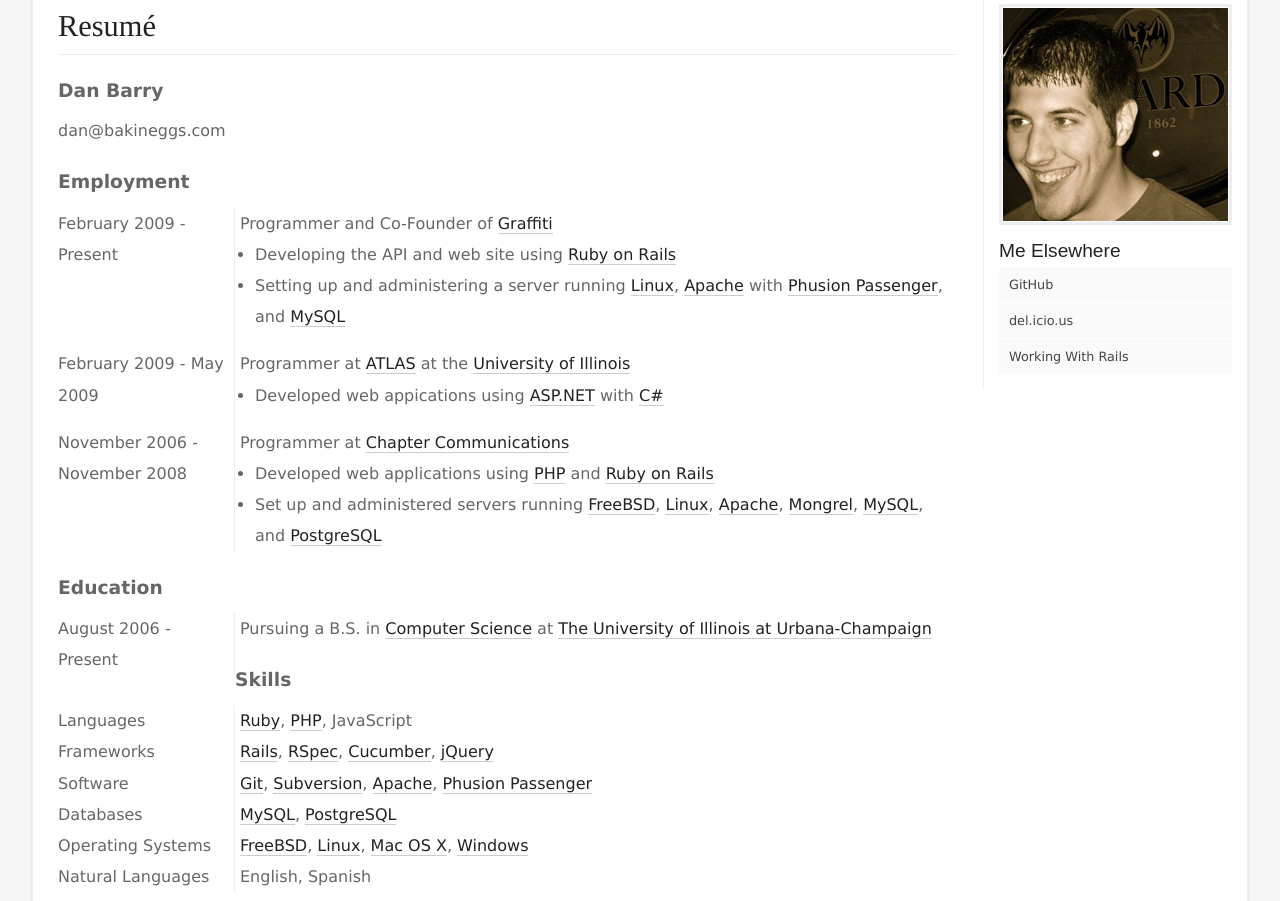
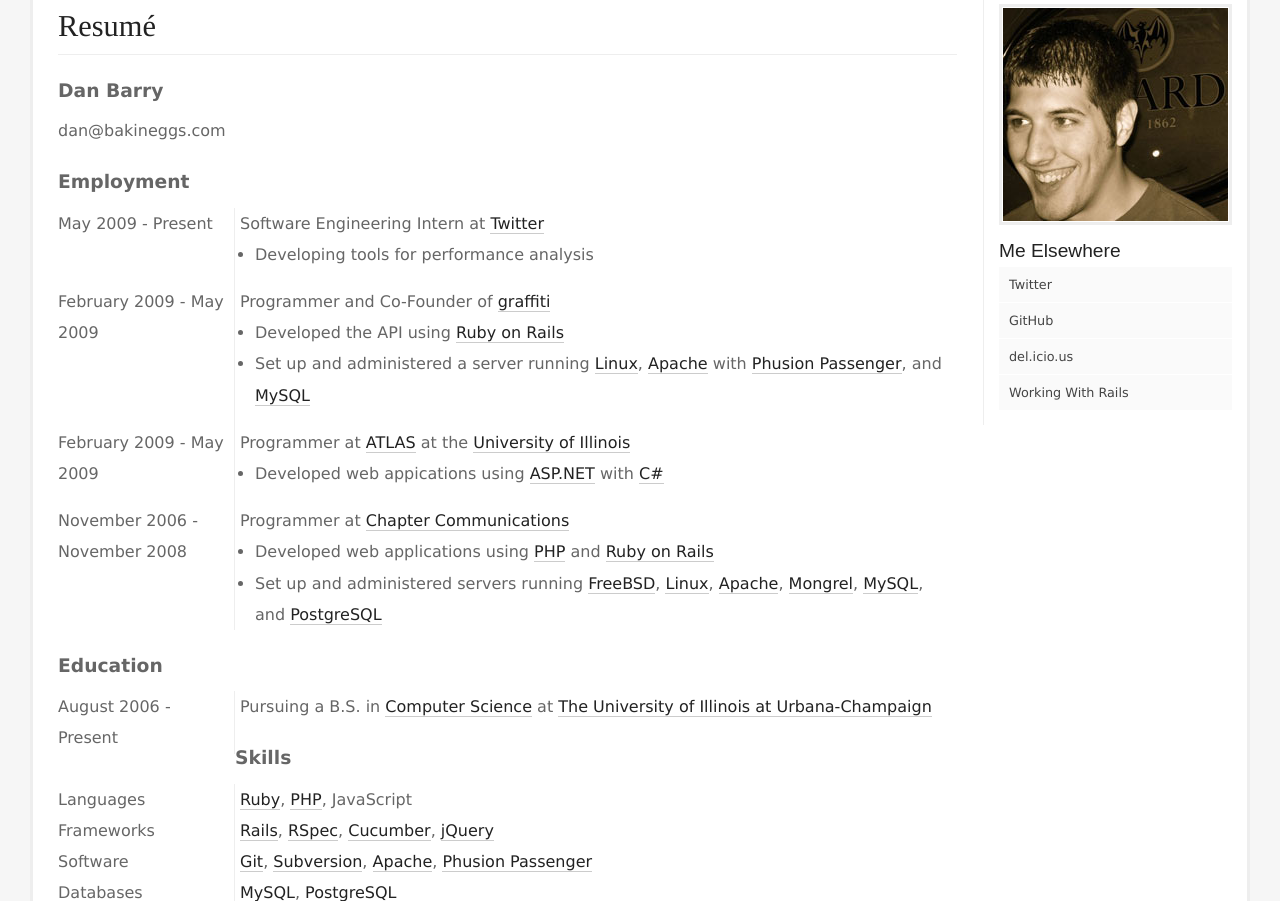
Before and after one commit to bakineggs/bakineggs.com, a PHP site: page /Resume in a window 1280 px wide. Shown: the part 204-1105 px from the top of the page. Run offline with PHP 8.4, Linux system fonts and the light colour scheme.

Commit message:
I got a job at Twitter

```diff
--- a/content/about.html
+++ b/content/about.html
@@ -8,5 +8,5 @@
   I'm also proficient in <a href="http://php.net">PHP</a> and JavaScript.
 </p>
 <p>
-  I'm currently living at the <a href="http://hackerhouse.bluwiki.com">Hacker House</a> in Palo Alto, California and working on <a href="http://graffitigeo.com">graffiti</a>.
+  I'm currently living in San Francisco, California where I am an intern at <a href="http://twitter.com">Twitter</a>.
 </p>
--- a/content/resume.html
+++ b/content/resume.html
@@ -4,12 +4,19 @@
 </p>
 <h3>Employment</h3>
 <dl id="employment">
-  <dt>February 2009 - Present</dt>
+  <dt>May 2009 - Present</dt>
   <dd>
-    Programmer and Co-Founder of <a href="http://graffitigeo.com">Graffiti</a>
+    Software Engineering Intern at <a href="http://twitter.com">Twitter</a>
     <ul>
-      <li>Developing the API and web site using <a href="http://rubyonrails.org">Ruby on Rails</a></li>
-      <li>Setting up and administering a server running <a href="http://www.linux.org">Linux</a>, <a href="http://httpd.apache.org">Apache</a> with <a href="http://modrails.com">Phusion Passenger</a>, and <a href="http://mysql.com">MySQL</a></li>
+      <li>Developing tools for performance analysis</li>
+    </ul>
+  </dd>
+  <dt>February 2009 - May 2009</dt>
+  <dd>
+    Programmer and Co-Founder of <a href="http://graffitigeo.com">graffiti</a>
+    <ul>
+      <li>Developed the API using <a href="http://rubyonrails.org">Ruby on Rails</a></li>
+      <li>Set up and administered a server running <a href="http://www.linux.org">Linux</a>, <a href="http://httpd.apache.org">Apache</a> with <a href="http://modrails.com">Phusion Passenger</a>, and <a href="http://mysql.com">MySQL</a></li>
     </ul>
   </dd>
   <dt>February 2009 - May 2009</dt>
--- a/index.php
+++ b/index.php
@@ -69,6 +69,7 @@ echo '<?xml version="1.0" encoding="utf-8" ?>';
       <div id="links">
         <h2>Me Elsewhere</h2>
         <ul>
+          <li><a href="http://twitter.com/bakineggs">Twitter</a></li>
           <li><a href="http://github.com/danbarry">GitHub</a></li>
           <li><a href="http://del.icio.us/bakineggs">del.icio.us</a></li>
           <li><a href="http://www.workingwithrails.com/person/13319-dan-barry">Working With Rails</a></li>
```
